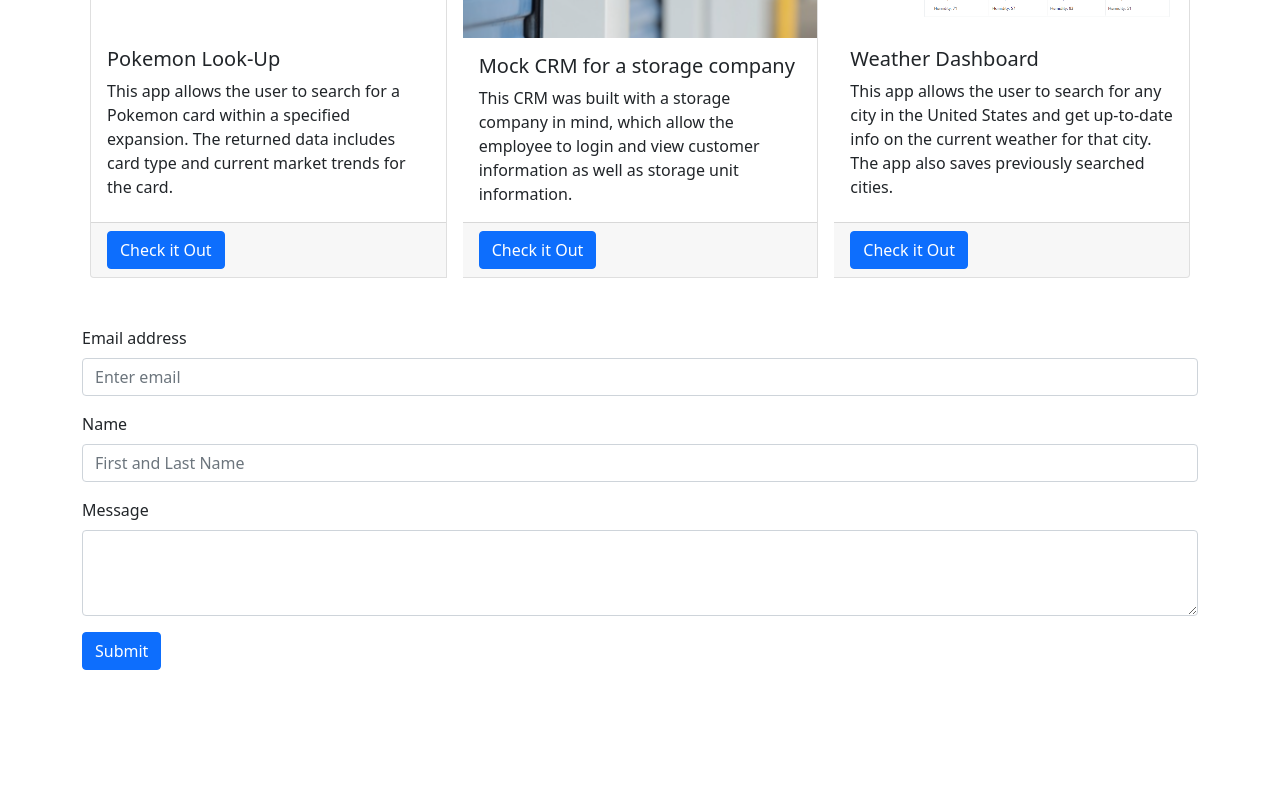
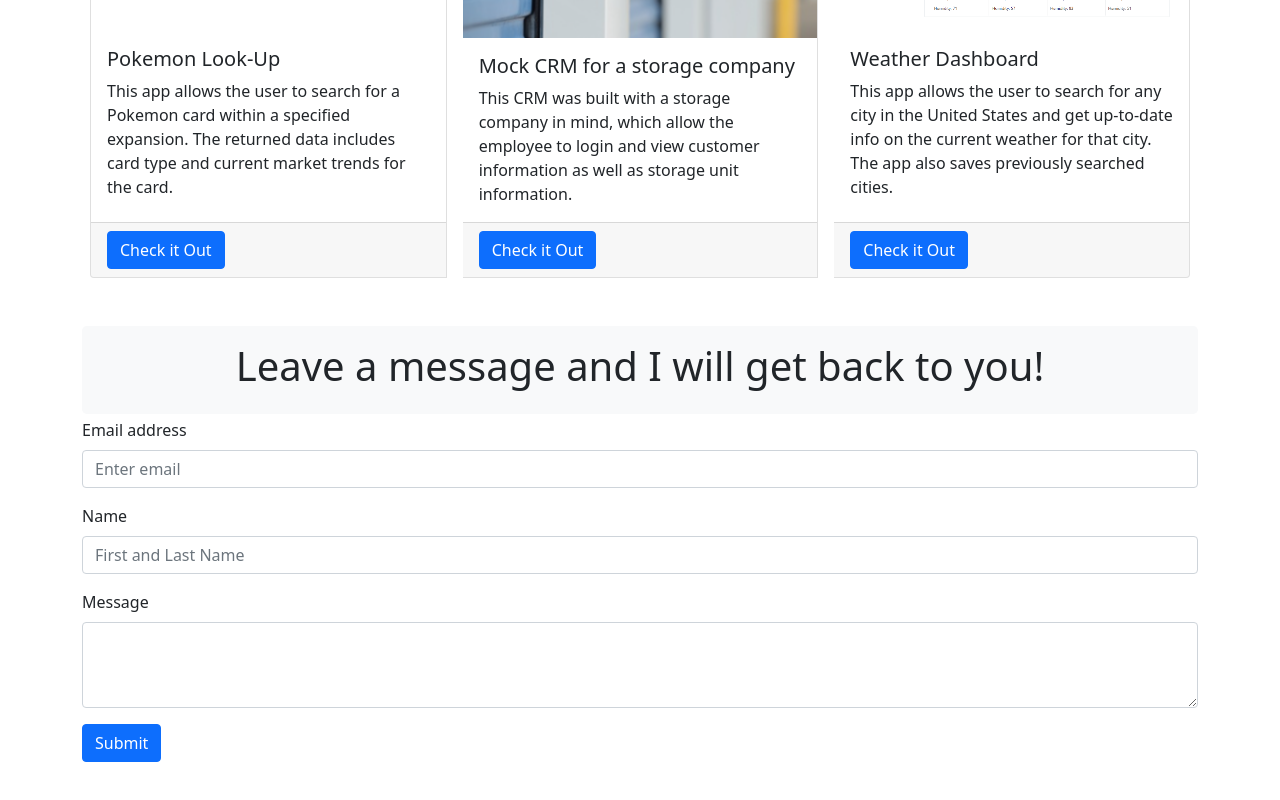
Before and after one commit to dkcook90/React_Portfolio, a React (Create React App) app: page / in a window 1280 px wide. Shown: the part 593-1393 px from the top of the page. Before the commit the page ends 1311 px from the top, so only its background shows below. Built offline with nearby package versions, Linux system fonts and the light colour scheme.

Commit message:
changed inex HTML title element and added a message before the form

```diff
--- a/public/index.html
+++ b/public/index.html
@@ -30,7 +30,7 @@
       work correctly both with client-side routing and a non-root public URL.
       Learn how to configure a non-root public URL by running `npm run build`.
     -->
-    <title>React App</title>
+    <title>Donald Cook</title>
   </head>
   <body>
     <noscript>You need to enable JavaScript to run this app.</noscript>
--- a/src/components/Form.js
+++ b/src/components/Form.js
@@ -6,6 +6,9 @@ const styles = {};
 function formSection() {
   return (
     <Container id="contactMe" className="my-5">
+      <Container className="p-3 mb-1 bg-light rounded-3 text-center">
+        <h1 className="header">Leave a message and I will get back to you!</h1>
+      </Container>
       <Form>
         <Form.Group className="mb-3" controlId="formBasicEmail">
           <Form.Label>Email address</Form.Label>
```
